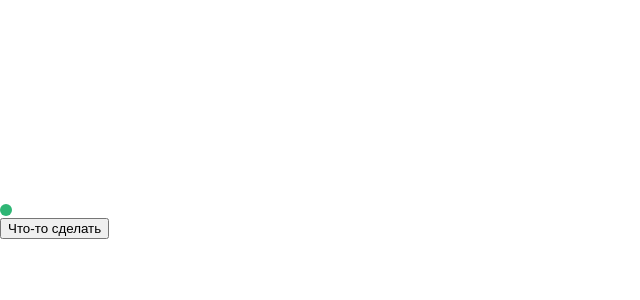
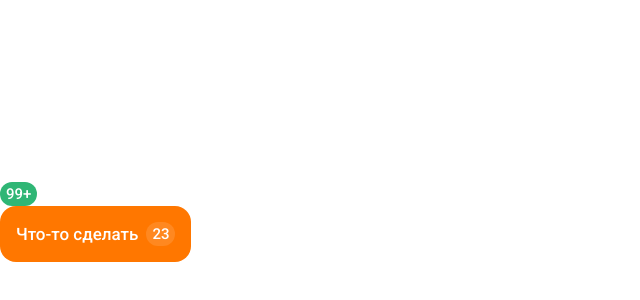
Before and after one commit to LeMane1/vk-internship-test, a React (Vite) app: page / in a window 1280 px wide. Shown: the part 178-478 px from the top of the page, without its empty margins (0-640 px from the left). Built offline with nearby package versions, Linux system fonts and the light colour scheme.

Commit message:
added hover and active states for Button, added CustomColor for Counter

```diff
--- a/src/App.tsx
+++ b/src/App.tsx
@@ -1,11 +1,29 @@
-import { Counter } from './components/counter/Counter'
+import { Counter, ICounterProps } from './components/counter/Counter'
 import { Button } from './components/button/Button'
+
+const CustomCounter: ICounterProps = {
+  type: 'primary',
+  quantity: 23,
+  customColor: '#FFFFFF20',
+}
 
 function App() {
   return (
     <>
-      <Counter size={12} hasPulse={true} quantity={1}/>
-      <Button>
+      <Counter
+        type='primary'
+        size={24}
+        hasPulse={true}
+        hasStroke={false}
+        quantity={123}
+      />
+      <Button
+        isActive={true}
+        size={56}
+        type='primary'
+        counter={CustomCounter}
+        onClick={() => console.log('Что-то отправлено')}
+      >
         Что-то сделать
       </Button>
     </>
--- a/src/components/button/Button.styl
+++ b/src/components/button/Button.styl
@@ -0,0 +1,88 @@
+@import '../../styles'
+
+.button-wrapper
+  position static
+
+.button
+  border none
+  position relative
+  overflow hidden
+
+.button:hover
+  cursor pointer
+
+.button:disabled
+  opacity .36
+  cursor not-allowed
+
+// Overlay
+.overlay
+  &:after
+    content ""
+    position absolute
+    width 100%
+    height 100%
+    background-color white
+    transform scale(0)
+    transform-origin left
+    top 0
+    left 0
+    display block
+    border-radius 50%
+    opacity 0
+    transition all .2s cubic-bezier(0, -0.3, 0.5, 1.3)
+
+  &:hover:after
+    transform scale(1)
+    border-radius 0px
+    transition all .2s cubic-bezier(0, -0.3, 0.5, 1.3)
+    opacity .12
+
+  &:active:after
+    transform scale(1)
+    border-radius 0px
+    transition all .2s cubic-bezier(0, -0.3, 0.5, 1.3)
+    opacity .2
+
+// Types
+.button-type-primary
+  background-color #FF7700
+  color white
+
+.button-type-secondary
+  background-color secondary-color
+  color #2E2F33
+
+// Sizes
+.button-size-28
+  height 28px
+  padding 6px 10px
+  font-size 13px
+  border-radius 9px
+
+.button-size-36
+  height 36px
+  padding 8px 12px
+  font-size 15px
+  border-radius 12px
+
+.button-size-56
+  height 56px
+  padding 16px
+  font-size 17px
+  border-radius 16px
+
+// Text and counter
+.content-wrapper
+  display flex
+  flex-wrap wrap
+  align-items center
+
+.button-size-28 .content-wrapper > :last-child
+  margin-left: 4px
+
+.button-size-36 .content-wrapper > :last-child
+  margin-left: 6px
+
+.button-size-56 .content-wrapper > :last-child
+  margin-left: 8px
--- a/src/components/button/Button.tsx
+++ b/src/components/button/Button.tsx
@@ -1,3 +1,5 @@
+import { Counter } from 'src/components/counter/Counter';
+import type {CounterSizes, ICounterProps} from 'src/components/counter/Counter';
 import './Button.styl'
 
 type ButtonTypes = 'primary' | 'secondary'
@@ -9,27 +11,61 @@ interface IButtonProps{
   size?: ButtonSizes;
   isActive?: boolean;
   isLoading?: boolean;
-  hasCounter?: boolean;
+  counter?: ICounterProps;
+  onClick?: () => void;
 }
 
 export const Button: React.FC<IButtonProps> = ({
   children = '',
   type = 'primary',
-  size = 28,
+  size = 56,
   isActive = true,
   // isLoading = false,
-  // hasCounter = false,
+  counter,
+  onClick
 }) => {
+
+  const getCounterSize = (buttonSize: ButtonSizes): CounterSizes => {
+    switch (buttonSize) {
+      case 28:
+        return 16;
+        break;
+      case 36:
+        return 20;
+        break;
+      case 56:
+        return 24;
+        break;
+      default:
+        return 16
+        break;
+    }
+  }
+
   return (
-    <>
+    <div className='button-wrapper'>
       <button
         disabled={!isActive}
-        className={`button-type-${type}
+        className={`button
+                    button-type-${type}
                     button-size-${size}
+                    ${isActive ? 'overlay' : ''}
         `}
+        onClick={onClick}
       >
-        {children}
+        <div className='content-wrapper'>
+          <span className='button-text'>{children}</span>
+          {counter && counter?.quantity &&
+          <Counter
+            size={getCounterSize(size)}
+            type={type}
+            customColor={counter.customColor}
+            quantity={counter.quantity}
+            hasStroke={counter.hasStroke}
+            hasPulse={counter.hasPulse}
+          />}
+        </div>
       </button>
-    </>
+    </div>
   )
 }
--- a/src/components/counter/Counter.styl
+++ b/src/components/counter/Counter.styl
@@ -6,20 +6,18 @@ p
   font-weight 500
   width fit-content
 
-.counter-text-size-16{
+.counter-text-size-16
   font-size 11px
   font-weight 700
-}
 
-.counter-text-size-20{
+.counter-text-size-20
   font-size 13px
   font-weight 500
-}
 
-.counter-text-size-24{
+.counter-text-size-24
   font-size 15px
   font-weight 500
-}
+
 
 .counter-wrapper
   border-radius 999px
@@ -65,51 +63,45 @@ p
 .counter-stroke
   position relative
 
-.counter-stroke::before {
+.counter-stroke::before
   content ''
   position absolute
   border-color #ffffff
   border-style solid
   border-radius 999px
   z-index -1
-}
 
-.counter-size-8.counter-stroke::before {
+.counter-size-8.counter-stroke::before
   border-width 1px
   top -1px
   left -1px
   right -1px
   bottom -1px
-}
 
-.counter-size-12.counter-stroke::before {
+.counter-size-12.counter-stroke::before
   border-width 2px
   top -2px
   left -2px
   right -2px
   bottom -2px
-}
 
-.counter-size-16.counter-stroke::before {
+.counter-size-16.counter-stroke::before
   border-width 2px
   top -2px
   left -2px
   right -2px
   bottom -2px
-}
 
-.counter-size-20.counter-stroke::before {
+.counter-size-20.counter-stroke::before
   border-width 2px
   top -2px
   left -2px
   right -2px
   bottom -2px
-}
 
-.counter-size-24.counter-stroke::before {
+.counter-size-24.counter-stroke::before
   border-width 3px
   top -3px
   left -3px
   right -3px
   bottom -3px
-}
--- a/src/components/counter/Counter.tsx
+++ b/src/components/counter/Counter.tsx
@@ -6,12 +6,13 @@ export type CounterSizes = 8 | 12 | 16 | 20 | 24
 
 const restrictedTextSizes: number[] = [8, 12]
 
-interface ICounterProps {
+export interface ICounterProps {
   type?: СounterTypes;
   size?: CounterSizes;
   hasStroke?: boolean;
-  quantity?: number | string;
+  quantity: number | string;
   hasPulse?: boolean;
+  customColor?: string;
 }
 
 export const Counter: React.FC<ICounterProps> = ({
@@ -19,7 +20,8 @@ export const Counter: React.FC<ICounterProps> = ({
   size = 24,
   hasStroke = false,
   quantity = 0,
-  hasPulse = false
+  hasPulse = false,
+  customColor = ''
 }) => {
 
   const getValidatedQuantity = (quantity: number | string): string => {
@@ -40,8 +42,16 @@ export const Counter: React.FC<ICounterProps> = ({
 
   return (
     <>
-      <PulseIndicator isActive={hasPulse && restrictedTextSizes.includes(size)} type={type}>
-        <div className={` counter-wrapper
+      <PulseIndicator
+        isActive={hasPulse && restrictedTextSizes.includes(size)}
+        type={type}
+        customColor={customColor}
+      >
+        <div
+          style={{
+            backgroundColor: customColor
+          }}
+          className={` counter-wrapper
                           counter-size-${size}
                           counter-type-${type}
                           ${hasStroke ? 'counter-stroke' : ''}
--- a/src/components/counter/PulseIndicator.tsx
+++ b/src/components/counter/PulseIndicator.tsx
@@ -3,14 +3,16 @@ import type { СounterTypes } from './Counter';
 
 interface IPulseIndicatorProps{
   children: React.ReactNode;
-  isActive: boolean;
-  type: СounterTypes;
+  isActive?: boolean;
+  type?: СounterTypes;
+  customColor?: string;
 }
 
 export const PulseIndicator:React.FC<IPulseIndicatorProps> = ({
   children,
   isActive = false,
-  type = 'primary'
+  type = 'primary',
+  customColor = ''
 }) => {
   return (
     <div className='pulse-wrapper'>
@@ -18,8 +20,8 @@ export const PulseIndicator:React.FC<IPulseIndicatorProps> = ({
                         pulse-indicator-${type}
       `}>
         {children}
-        {isActive && <div className="pulse one"></div>}
-        {isActive && <div className="pulse two"></div>}
+        {isActive && <div className="pulse one" style={{backgroundColor: customColor}}></div>}
+        {isActive && <div className="pulse two" style={{backgroundColor: customColor}}></div>}
       </div>
     </div>
   )
--- a/src/index.css
+++ b/src/index.css
@@ -21,6 +21,11 @@
   -moz-osx-font-smoothing: grayscale;
 }
 
+button{
+  font-family: 'Roboto', Helvetica, Arial, sans-serif;
+  font-weight: 500;
+}
+
 body {
   display: flex;
   place-items: center;
```
